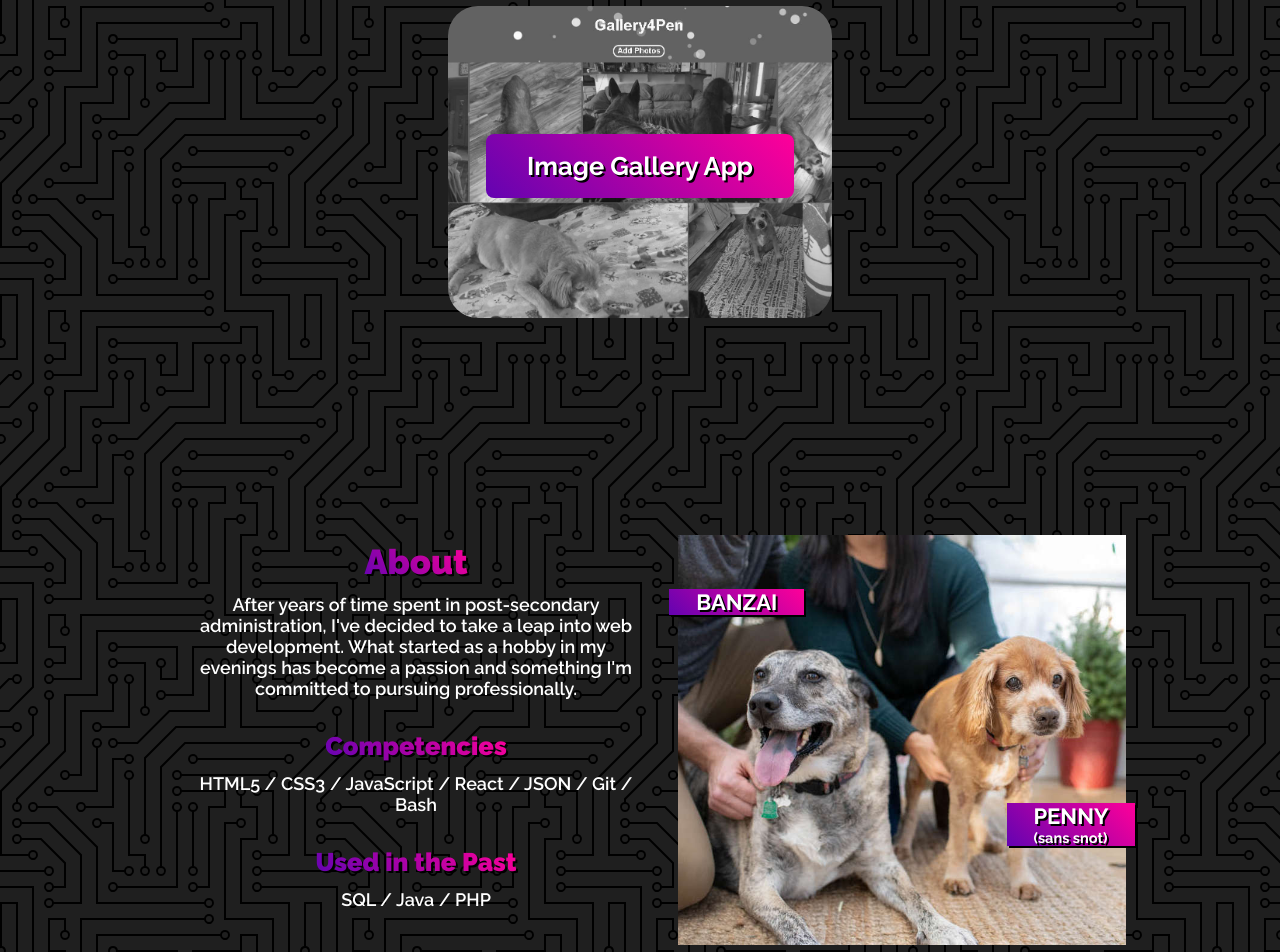
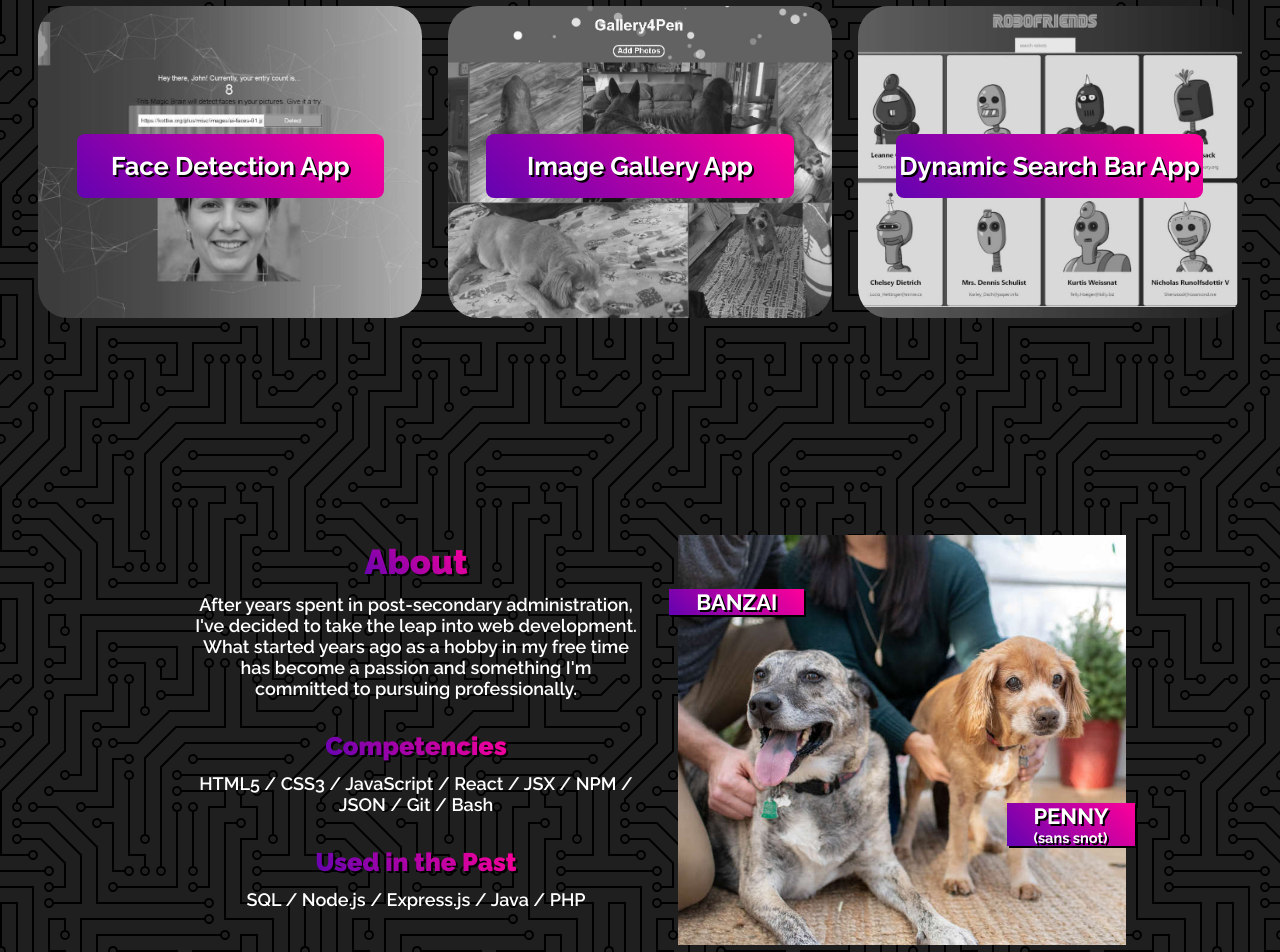
Before and after one commit to justigo86/iamotto, a React (Create React App) app: page / in a window 1280 px wide. Shown: the part 1178-2130 px from the top of the page. Built offline with nearby package versions, Linux system fonts and the light colour scheme.

Commit message:
Added two projects, updated Projects section interaction, added styling to Navbar

```diff
--- a/src/components/About.js
+++ b/src/components/About.js
@@ -5,7 +5,7 @@ import AOS from 'aos';
 import "aos/dist/aos.css"
 
 const media = {
-    mobile: '@media(max-width: 600px)',
+    mobile: '@media(max-width: 800px)',
     medium: '@media(max-width: 1000px)'
 }
 
@@ -36,6 +36,7 @@ const AboutInfoContainer = styled.div`
 const AboutTitle = styled.h1`
     font-size: calc(24px + (28 - 14) * ((100vw - 300px) / (1600 - 300)));
     background-image: linear-gradient(45deg, #6303B1, #ff0099);
+    background-clip: text;
     -webkit-background-clip: text;
     -webkit-text-fill-color: transparent;
     text-shadow: none;
@@ -99,14 +100,14 @@ const About = () => {
         <AboutContainer id='about'>
             <AboutInfoContainer data-aos='fade-right'>
                 <AboutTitle>About</AboutTitle>
-                <AboutParagraph>After years of time spent in post-secondary administration,
-                    I've decided to take a leap into web development.
-                    What started as a hobby in my evenings has become a passion
+                <AboutParagraph>After years spent in post-secondary administration,
+                    I've decided to take the leap into web development.
+                    What started years ago as a hobby in my free time has become a passion
                     and something I'm committed to pursuing professionally.</AboutParagraph>
                 <AboutSubHeadings>Competencies</AboutSubHeadings>
-                <AboutParagraph>HTML5 / CSS3 / JavaScript / React / JSON / Git / Bash</AboutParagraph>
+                <AboutParagraph>HTML5 / CSS3 / JavaScript / React / JSX / NPM / JSON / Git / Bash</AboutParagraph>
                 <AboutSubHeadings>Used in the Past</AboutSubHeadings>
-                <AboutParagraph>SQL / Java / PHP</AboutParagraph>
+                <AboutParagraph>SQL / Node.js / Express.js / Java / PHP</AboutParagraph>
             </AboutInfoContainer>
             <AboutImageContainer data-aos='fade-left'>
                 <BanzaiTitle>BANZAI</BanzaiTitle>
--- a/src/components/Hero.js
+++ b/src/components/Hero.js
@@ -47,6 +47,7 @@ const IntroContainer = styled.div `
         display: inline-block;
         font-size: 5rem;
         background-image: linear-gradient(45deg, #6303B1, #ff0099);
+        background-clip: text;
         -webkit-background-clip: text;
         -webkit-text-fill-color: transparent;
         text-shadow: none;
@@ -67,6 +68,7 @@ const HeroLinks = styled.div `
     & > span {
         margin: 0px 6px;
         background-image: linear-gradient(45deg, #6303B1, #ff0099);
+        background-clip: text;
         -webkit-background-clip: text;
         -webkit-text-fill-color: transparent;
     }
@@ -78,6 +80,7 @@ const Atags = styled.a `
         /* border: 2px solid white; */
     &:hover {
         background-image: linear-gradient(45deg, #6303B1, #ff0099);
+        background-clip: text;
         -webkit-background-clip: text;
         -webkit-text-fill-color: transparent;
         text-shadow: none;
--- a/src/components/Nav.js
+++ b/src/components/Nav.js
@@ -98,8 +98,14 @@ const Atags = styled.a `
     text-transform: uppercase;
     text-decoration: none;
     cursor: pointer;
+    & > span {
+        color: #9338df;
+        font-size: clamp(1rem, 2vw, 2rem);
+        vertical-align: top;
+    }
     &:hover {
         background-image: linear-gradient(45deg, #6303B1, #ff0099);
+        background-clip: text;
         -webkit-background-clip: text;
         -webkit-text-fill-color: transparent;
     }
@@ -149,6 +155,7 @@ const Nav = () => {
                     return (
                         <Link to={link.text} smooth={true} duration={1000} offset={-50}>
                             <Atags key={link.id}>
+                                <span>0{link.id}</span>
                                 {link.text}
                             </Atags>
                         </Link>
--- a/src/components/Projects.js
+++ b/src/components/Projects.js
@@ -1,7 +1,8 @@
 import React from 'react';
 import styled, {css} from 'styled-components';
-import image1 from '../photos/PennyGalleryCapture2.jpg'
-import image2 from '../photos/work2.jpg';
+import image1 from '../photos/PennyGalleryCapture2.jpg';
+import image2 from '../photos/SmartBrainCapture.JPEG';
+import image3 from '../photos/RoboFriendsCap.JPEG';
 import AOS from 'aos';
 import "aos/dist/aos.css"
 
@@ -18,7 +19,7 @@ const media = {
 }
 
 const ProjectContainer = styled.div `
-    height: 80vh;
+    min-height: 80vh;
     ${flex};
 `
 
@@ -26,6 +27,7 @@ const ProjectTitle = styled.h1`
     margin: 5vh;
     font-size: calc(24px + (28 - 14) * ((100vw - 300px) / (1600 - 300)));
     background-image: linear-gradient(45deg, #6303B1, #ff0099);
+    background-clip: text;
     -webkit-background-clip: text;
     -webkit-text-fill-color: transparent;
     text-shadow: none;
@@ -34,7 +36,8 @@ const ProjectTitle = styled.h1`
 `
 
  const ProjectOneCardHeader = styled.div`
-    background-image: url(${image1});
+    /* background-image: url(${image1}); */
+    background-image: url(${(props) => props.url});
     background-size: cover;
     background-position: center top;
     filter: grayscale(100%);
@@ -47,7 +50,7 @@ const ProjectTitle = styled.h1`
 
 const ProjectDetails = styled.div`
     width: 90%;
-    background: hsla(0, 0%, 0%, .4);
+    background: hsla(0, 0%, 0%, .5);
     border-radius: 20px;
     transform: scale(0);
     transition: .5s ease-in-out;
@@ -67,10 +70,10 @@ const ProjectCardFooter = styled.div `
     display: flex;
     justify-content: center;
     align-items: center;
+    flex-direction: column;
     bottom: 15vh;
     background: linear-gradient(45deg, #6303B1, #ff0099);
     transition: .5s ease-in-out, width .8s, height .5s;
-    cursor: pointer;
     ${media.medium} {
         width: 32vw;
     }
@@ -84,10 +87,37 @@ const Titles = styled.p`
     font-size: calc(18px + (24 - 14) * ((100vw - 300px) / (1600 - 300)));
     text-shadow: none;
     filter: drop-shadow(2px 2px #000);
+    transition: all .5s ease-in-out;
     /* margin: 2vw; */
 `
 
+const LinkContainer = styled.div`
+    transform: scale(0);
+    transition: all .5s ease-in-out;
+    height: 0;
+`
+
+const Links = styled.a`
+    margin: 0 2vw;
+    padding: 2px 3px;
+    text-decoration: none;
+    font-weight: 600;
+    color: white;
+    border: 2px solid white;
+    border-radius: 8px;
+    &:hover {
+        background-color: hsla(0, 0%, 0%, .5);
+    }
+`
+
 const CardContainer = styled.div`
+    display: flex;
+    ${media.medium} {
+        flex-direction: column;
+    }
+`
+
+const Card = styled.div`
     /* border: 2px solid white; */
     display: flex;
     align-items: center;
@@ -98,6 +128,7 @@ const CardContainer = styled.div`
     width: 30vw;
     border-radius: 30px;
     overflow: hidden;
+    margin: 1vh 1vw;
     ${media.medium} {
         flex-direction: column;
         width: 50vw;
@@ -113,11 +144,17 @@ const CardContainer = styled.div`
         height: 8vh;
         width: 32vw;
         bottom: 0;
+        justify-content: space-around;
+        /* align-items: start; */
         ${media.medium} {
             width: 55vw;
         }
         ${media.mobile} {
             width: 75vw;
+        }
+        & > div {
+            transform: scale(1);
+            height: auto;
         }
     }
     &:hover > * > ${ProjectDetails} {
@@ -130,18 +167,58 @@ const Projects = () => {
     return (
         <ProjectContainer id='projects'>
             <ProjectTitle data-aos='fade-right'>Projects</ProjectTitle>
-            <CardContainer data-aos='fade-left'>
-                <ProjectOneCardHeader>
+            <CardContainer>
+                <Card data-aos='fade-left'>
+                    <ProjectOneCardHeader url={image2}>
+                        <ProjectDetails>
+                            <p>PERN stack React App with AI face-detection software.</p>
+                            <p>Users can sign into an account and track image uploads of successful face scans.</p>
+                            <p>Project created with completion of Zero to Mastery Web Development course.</p>
+                            <p>Front End: Create-React-App (HTML5, CSS3, JSX)</p>
+                            <p>Back End: Node.js, Express.js, PostgreSQL</p>
+                        </ProjectDetails>
+                    </ProjectOneCardHeader>
+                    <ProjectCardFooter>
+                        <Titles>Face Detection App</Titles>
+                        <LinkContainer>
+                            <Links href="http://smart-brain-jotto.herokuapp.com/" target="_blank">DEMO</Links>
+                            <Links href="https://github.com/justigo86/SmartBrain" target="_blank">GITHUB</Links>
+                        </LinkContainer>
+                    </ProjectCardFooter>
+                </Card>
+                <Card data-aos='fade-left'>
+                    <ProjectOneCardHeader url={image1}>
                         <ProjectDetails>
                             <p>React App for viewing, adding, and deleting images in a gallery.</p>
                             <p>A learning project that grew to memorialize a beloved pup.</p>
-                        <p>Front End: HTML5, CSS3, JSX, React-App</p>
+                            <p>Front End: Create-React-App (HTML5, CSS3, JSX)</p>
                             <p>Back End: Firebase Firestore</p>
                         </ProjectDetails>
                     </ProjectOneCardHeader>
                     <ProjectCardFooter>
                         <Titles>Image Gallery App</Titles>
+                        <LinkContainer>
+                            <Links href="https://justigo86.github.io/gallery4pen/" target="_blank">DEMO</Links>
+                            <Links href="https://github.com/justigo86/gallery4pen" target="_blank">GITHUB</Links>
+                        </LinkContainer>
                     </ProjectCardFooter>
+                </Card>
+                <Card data-aos='fade-left'>
+                    <ProjectOneCardHeader url={image3}>
+                        <ProjectDetails>
+                            <p>React App used to dynamically search hash database.</p>
+                            <p>Project created as part of Zero to Mastery Web Development course.</p>
+                            <p>Front End: Create-React-App (HTML5, CSS3, JSX)</p>
+                        </ProjectDetails>
+                    </ProjectOneCardHeader>
+                    <ProjectCardFooter>
+                        <Titles>Dynamic Search Bar App</Titles>
+                        <LinkContainer>
+                            <Links href="https://justigo86.github.io/robofriends/" target="_blank">DEMO</Links>
+                            <Links href="https://github.com/justigo86/robofriends" target="_blank">GITHUB</Links>
+                        </LinkContainer>
+                    </ProjectCardFooter>
+                </Card>
             </CardContainer>
         </ProjectContainer>
     )
```
Also changed, not shown: src/components/Connect.js (+20 -16 lines), src/photos/RoboFriendsCap.JPEG (added), src/photos/SmartBrainCapture.JPEG (added). Lines whose indentation alone changed are shown as unchanged.
